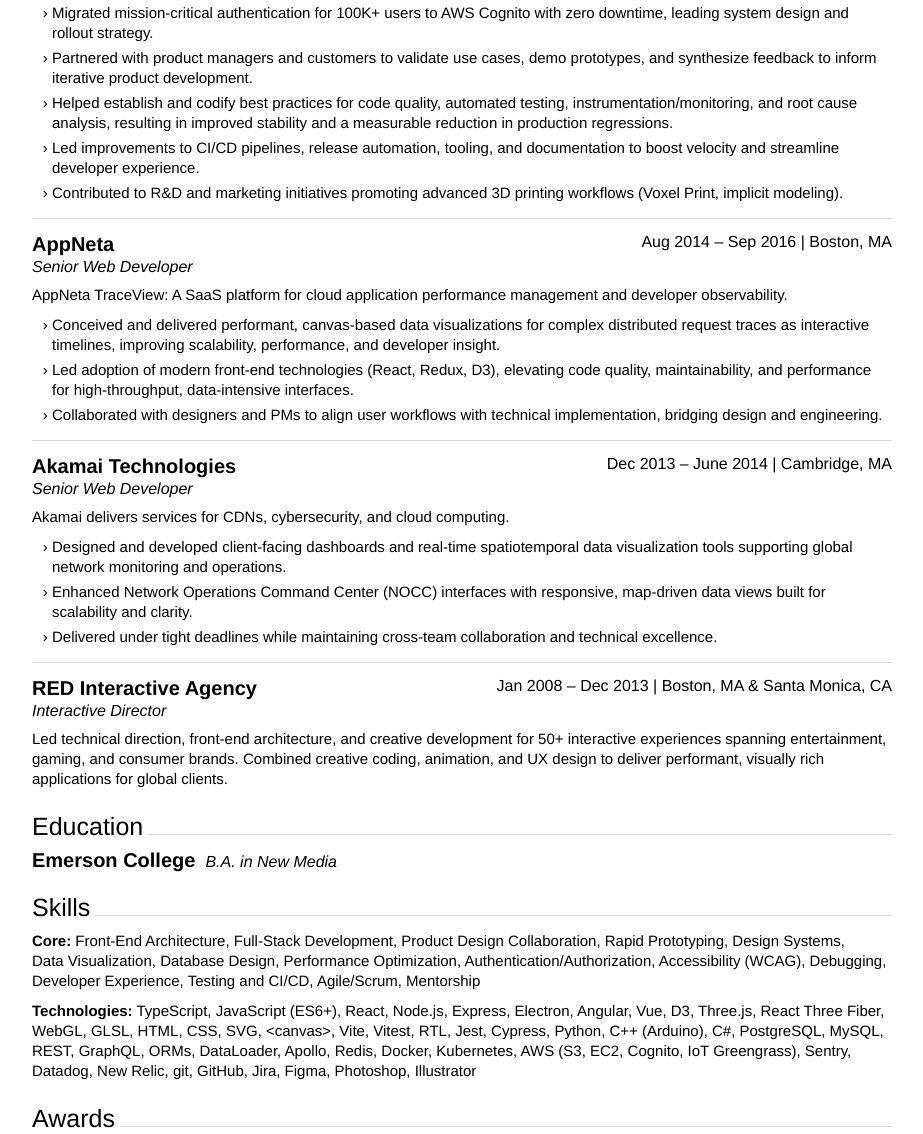
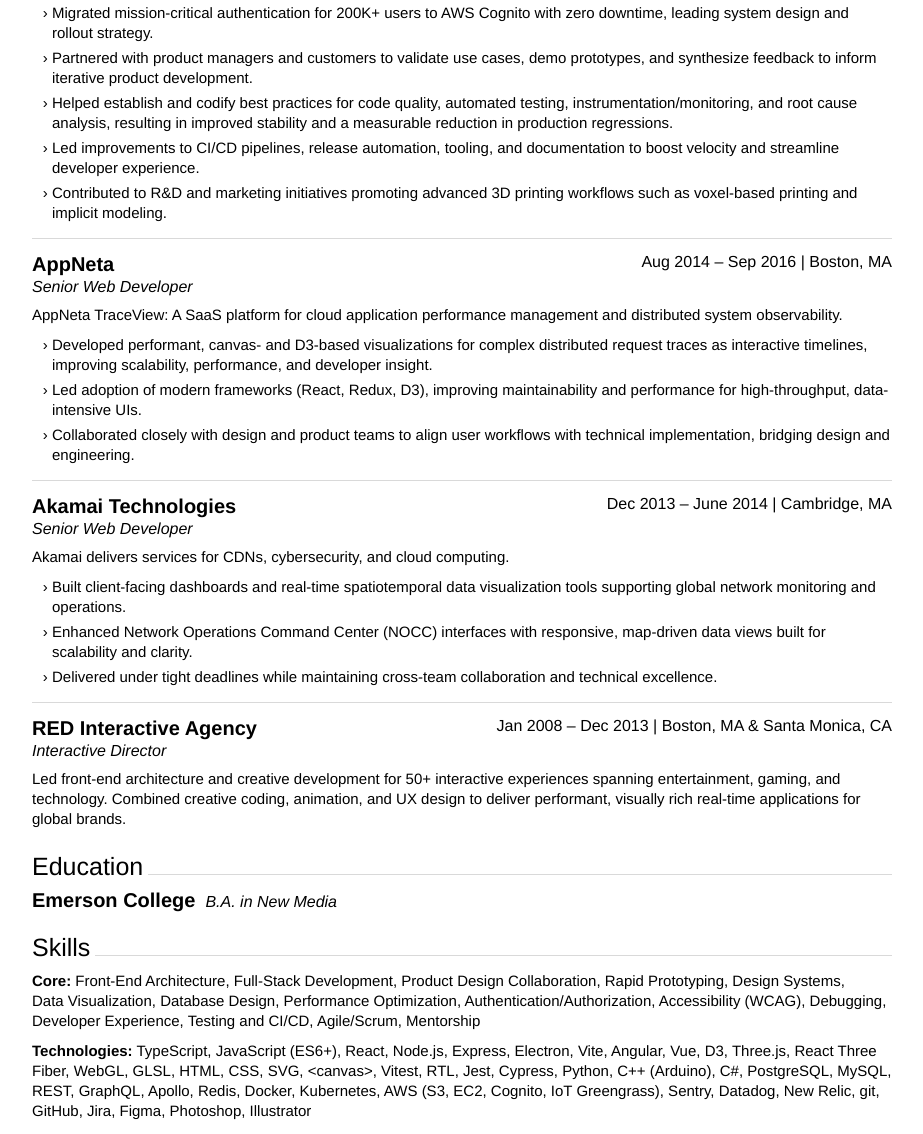
Before and after one commit to caseprince/resume, a plain HTML site: page index.html in a window 1280 px wide. Shown: the part 582-1716 px from the top of the page, without its empty margins (178-1101 px from the left). Drawn offline with Linux system fonts and the light colour scheme.

Commit message:
General polish

```diff
--- a/index.html
+++ b/index.html
@@ -53,7 +53,7 @@
           </li>
           <li>
             Acted as technical lead for cross-functional teams delivering
-            mission critical features across interconnected desktop, cloud,
+            mission-critical features across interconnected desktop, cloud,
             on-prem, and SaaS applications within the GrabCAD AM Platform.
           </li>
           <li>
@@ -66,7 +66,7 @@
             UI/UX consistency.
           </li>
           <li>
-            Migrated mission-critical authentication for 100K+ users to AWS
+            Migrated mission-critical authentication for 200K+ users to AWS
             Cognito with zero downtime, leading system design and rollout
             strategy.
           </li>
@@ -87,8 +87,9 @@
             experience.
           </li>
           <li>
-            Contributed to R&D and marketing initiatives promoting advanced 3D
-            printing workflows (Voxel Print, implicit modeling).
+            Contributed to R&amp;D and marketing initiatives promoting advanced 3D
+            printing workflows such as voxel-based printing and implicit
+            modeling.
           </li>
         </ul>
       </article>
@@ -102,22 +103,23 @@
         <h4>Senior Web Developer</h4>
         <p>
           AppNeta TraceView: A SaaS platform for cloud application performance
-          management and developer observability.
+          management and distributed system observability.
         </p>
         <ul>
           <li>
-            Conceived and delivered performant, canvas-based data visualizations
-            for complex distributed request traces as interactive timelines,
+            Developed performant, canvas- and D3-based visualizations for
+            complex distributed request traces as interactive timelines,
             improving scalability, performance, and developer insight.
           </li>
           <li>
-            Led adoption of modern front-end technologies (React, Redux, D3),
-            elevating code quality, maintainability, and performance for
-            high-throughput, data-intensive interfaces.
+            Led adoption of modern frameworks (React, Redux, D3), improving
+            maintainability and performance for high-throughput, data-intensive
+            UIs.
           </li>
           <li>
-            Collaborated with designers and PMs to align user workflows with
-            technical implementation, bridging design and engineering.
+            Collaborated closely with design and product teams to align user
+            workflows with technical implementation, bridging design and
+            engineering.
           </li>
         </ul>
       </article>
@@ -135,9 +137,9 @@
         </p>
         <ul>
           <li>
-            Designed and developed client-facing dashboards and real-time
-            spatiotemporal data visualization tools supporting global network
-            monitoring and operations.
+            Built client-facing dashboards and real-time spatiotemporal data
+            visualization tools supporting global network monitoring and
+            operations.
           </li>
           <li>
             Enhanced Network Operations Command Center (NOCC) interfaces with
@@ -161,11 +163,11 @@
         </h3>
         <h4>Interactive Director</h4>
         <p>
-          Led technical direction, front-end architecture, and creative
-          development for 50+ interactive experiences spanning entertainment,
-          gaming, and consumer brands. Combined creative coding, animation, and
-          UX design to deliver performant, visually rich applications for global
-          clients.
+          Led front-end architecture and creative development for 50+
+          interactive experiences spanning entertainment, gaming, and
+          technology. Combined creative coding, animation, and UX design to
+          deliver performant, visually rich real-time applications for global
+          brands.
         </p>
       </article>
     </section>
@@ -186,12 +188,12 @@
       </p>
       <p>
         <strong>Technologies:</strong> TypeScript, JavaScript (ES6+), React,
-        Node.js, Express, Electron, Angular, Vue, D3, Three.js, React Three
-        Fiber, WebGL, GLSL, HTML, CSS, SVG, &lt;canvas&gt;, Vite, Vitest, RTL,
+        Node.js, Express, Electron, Vite, Angular, Vue, D3, Three.js, React
+        Three Fiber, WebGL, GLSL, HTML, CSS, SVG, &lt;canvas&gt;, Vitest, RTL,
         Jest, Cypress, Python, C++ (Arduino), C#, PostgreSQL, MySQL, REST,
-        GraphQL, ORMs, DataLoader, Apollo, Redis, Docker, Kubernetes, AWS (S3,
-        EC2, Cognito, IoT Greengrass), Sentry, Datadog, New Relic, git, GitHub,
-        Jira, Figma, Photoshop, Illustrator
+        GraphQL, Apollo, Redis, Docker, Kubernetes, AWS (S3, EC2, Cognito, IoT
+        Greengrass), Sentry, Datadog, New Relic, git, GitHub, Jira, Figma,
+        Photoshop, Illustrator
       </p>
     </section>
 
@@ -225,8 +227,8 @@
     <section>
       <header><h2>Extracurricular</h2></header>
       <p>
-        Chopper bicycle gang › www.scul.org, LEDs, Arduino, procedural
-        3D-printed lamps, hiking, gardening
+        Procedural 3D-printed lamps, LED systems, Arduino projects, chopper
+        bicycle builds › www.scul.org, hiking, and gardening
       </p>
     </section>
   </body>
```
